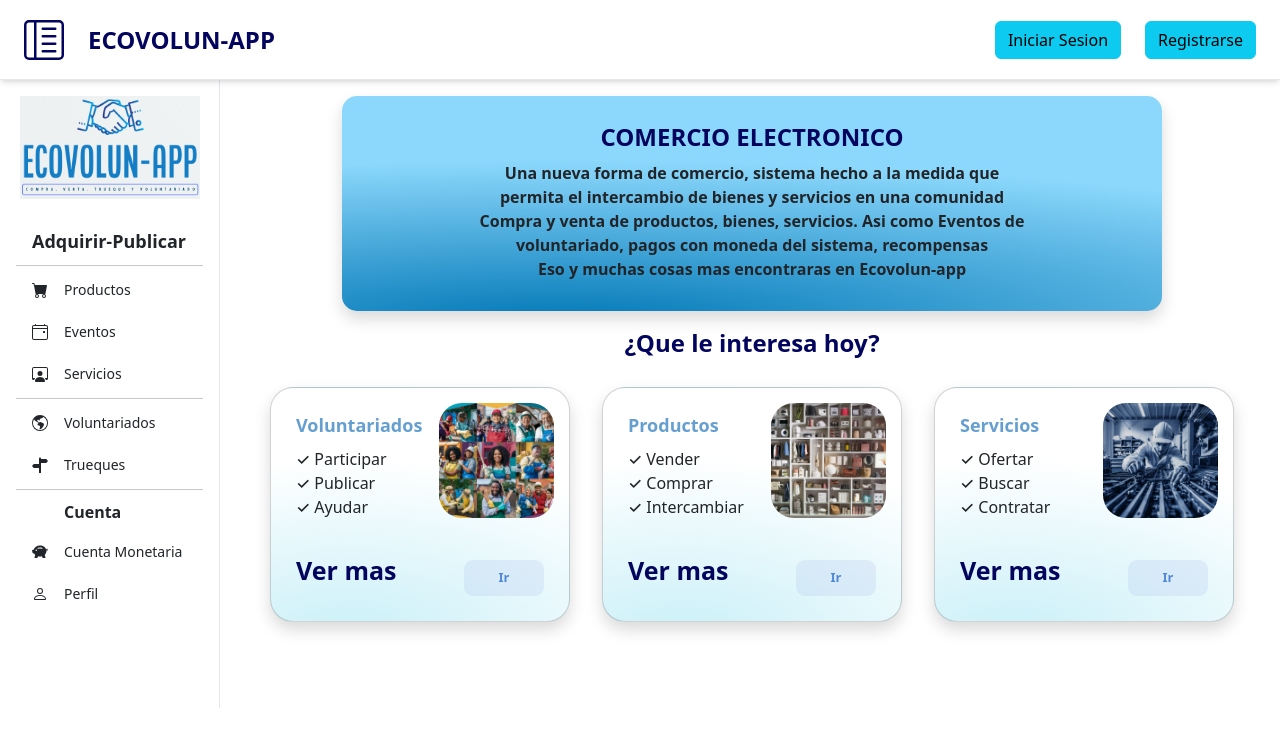
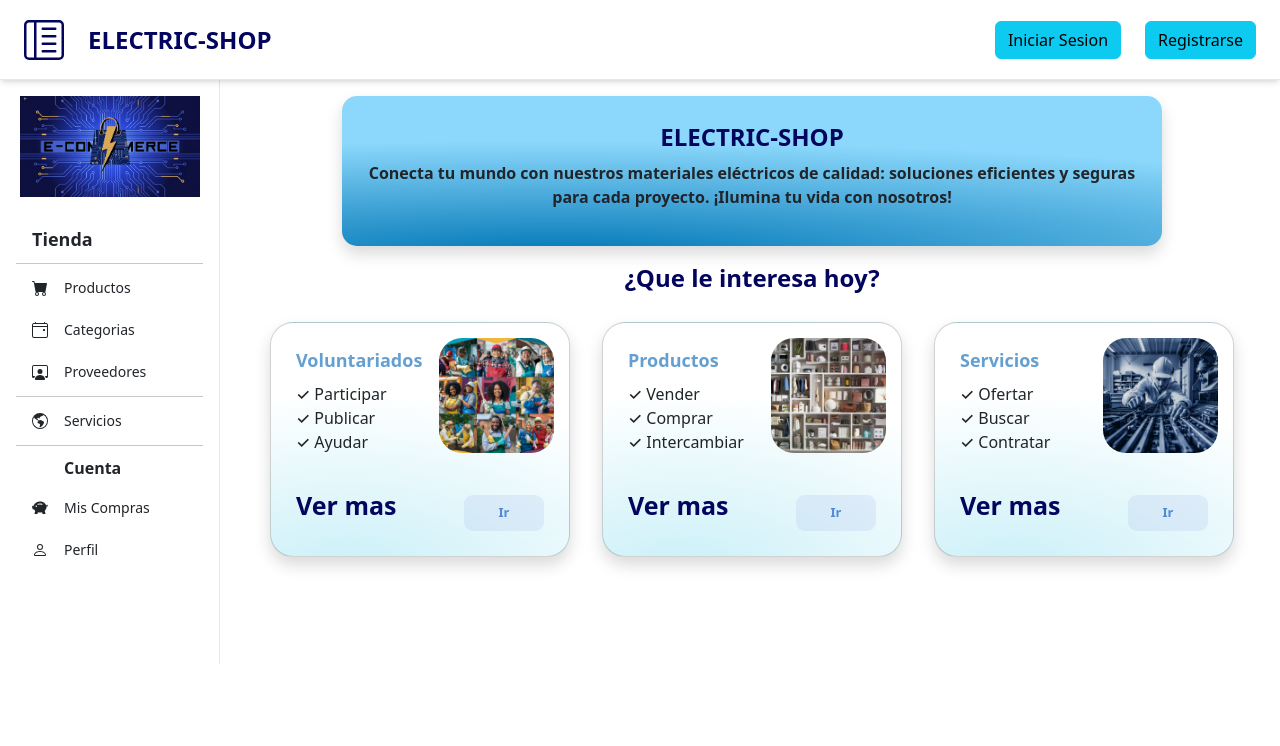
Before and after one commit to Elvis-Aguilar/electric-shop-front-SS1, an Angular app: page / in a window 1280 px wide. Shown: the top 746 px of the page. Built offline with nearby package versions, Linux system fonts and the light colour scheme.

Commit message:
firt-commit

```diff
--- a/src/app/shared/components/home/home.component.css
+++ b/src/app/shared/components/home/home.component.css
@@ -27,7 +27,7 @@ img {
 
 .card-1 {
     width: 80%;
-    height: 215px;
+    height: 150px;
     position: relative;
     padding: 25px;
     background: radial-gradient(178.94% 106.41% at 26.42% 106.41%, #0077B6 0%, rgba(255, 255, 255, 0) 71.88%)
--- a/src/app/shared/components/home/home.component.html
+++ b/src/app/shared/components/home/home.component.html
@@ -1,16 +1,13 @@
 <div class="flex items-center justify-center ">
     <div class="card-1 shadow">
         <h1 class="text-2xl text-center text-[#03045E] font-semibold mb-2">
-            COMERCIO ELECTRONICO
+            ELECTRIC-SHOP
         </h1>
         <p class="font-semibold justify-end text-center">
-            Una nueva forma de comercio, sistema hecho a la medida que
-            <br>permita el intercambio de bienes y servicios en una comunidad <br>
-            Compra y venta de productos, bienes, servicios. Asi como Eventos de
-            <br> voluntariado, pagos con <strong>moneda del sistema, recompensas</strong> <br>
-            Eso y muchas cosas mas encontraras en Ecovolun-app
+            Conecta tu mundo con nuestros materiales eléctricos de calidad: soluciones eficientes y seguras para cada
+            proyecto.
+            <strong> ¡Ilumina tu vida con nosotros!</strong>
         </p>
-        <!-- Contenido principal aquí -->
     </div>
 </div>
 
--- a/src/app/shared/components/nav-bar/nav-bar.component.html
+++ b/src/app/shared/components/nav-bar/nav-bar.component.html
@@ -17,7 +17,7 @@
   </a>
   <nav class="hidden lg:flex items-center gap-4 shrink-0 text-sm font-medium">
     <a class="font-semibold text-2xl text-[#03045E]" [routerLink]="['']">
-      ECOVOLUN-APP
+      ELECTRIC-SHOP
     </a>
   </nav>
   <form class="ml-auto flex-1 lg:ml-0">
--- a/src/app/shared/components/side-bar/side-bar.component.html
+++ b/src/app/shared/components/side-bar/side-bar.component.html
@@ -46,7 +46,7 @@
                 <span class="">Sistema</span>
             </a>
             <a class="flex items-center gap-3 rounded-lg px-3 py-2  dark:hover:text-[#ffffff] dark:hover:bg-[#0077B6]"
-            routerLink="area-admin/area-monetaria">
+                routerLink="area-admin/area-monetaria">
                 <svg xmlns="http://www.w3.org/2000/svg" width="16" height="16" fill="currentColor"
                     class="bi bi-piggy-bank-fill" viewBox="0 0 16 16">
                     <path
@@ -68,7 +68,7 @@
         </div>
         <div class="grid gap-1.5 px-3 mt-4 text-sm">
             <a class="flex items-center gap-3 rounded-lg px-3 py-1 text-lg font-semibold" rel="ugc">
-                <span class="">Adquirir-Publicar</span>
+                <span class="">Tienda</span>
             </a>
             <hr>
             <a class="flex items-center gap-3 rounded-lg px-3 py-2  dark:hover:text-[#ffffff] dark:hover:bg-[#03045E]"
@@ -88,7 +88,7 @@
                         d="M3.5 0a.5.5 0 0 1 .5.5V1h8V.5a.5.5 0 0 1 1 0V1h1a2 2 0 0 1 2 2v11a2 2 0 0 1-2 2H2a2 2 0 0 1-2-2V3a2 2 0 0 1 2-2h1V.5a.5.5 0 0 1 .5-.5M2 2a1 1 0 0 0-1 1v1h14V3a1 1 0 0 0-1-1zm13 3H1v9a1 1 0 0 0 1 1h12a1 1 0 0 0 1-1z" />
                     <path d="M11 7.5a.5.5 0 0 1 .5-.5h1a.5.5 0 0 1 .5.5v1a.5.5 0 0 1-.5.5h-1a.5.5 0 0 1-.5-.5z" />
                 </svg>
-                Eventos
+                Categorias
             </a>
             <a class="flex items-center gap-3 rounded-lg px-3 py-2  dark:hover:text-[#ffffff] dark:hover:bg-[#03045E]"
                 routerLink="area-servicios/home">
@@ -98,41 +98,31 @@
                     <path
                         d="M2 1a2 2 0 0 0-2 2v9.5A1.5 1.5 0 0 0 1.5 14h.653a5.4 5.4 0 0 1 1.066-2H1V3a1 1 0 0 1 1-1h12a1 1 0 0 1 1 1v9h-2.219c.554.654.89 1.373 1.066 2h.653a1.5 1.5 0 0 0 1.5-1.5V3a2 2 0 0 0-2-2z" />
                 </svg>
-                Servicios
+                Proveedores
             </a>
             <hr>
             <a class="flex items-center gap-3 rounded-lg px-3 py-2  dark:hover:text-[#ffffff] dark:hover:bg-[#03045E]"
-            routerLink="area-eventos/home">
+                routerLink="area-eventos/home">
                 <svg xmlns="http://www.w3.org/2000/svg" width="16" height="16" fill="currentColor"
                     class="bi bi-globe-americas" viewBox="0 0 16 16">
                     <path
                         d="M8 0a8 8 0 1 0 0 16A8 8 0 0 0 8 0M2.04 4.326c.325 1.329 2.532 2.54 3.717 3.19.48.263.793.434.743.484q-.121.12-.242.234c-.416.396-.787.749-.758 1.266.035.634.618.824 1.214 1.017.577.188 1.168.38 1.286.983.082.417-.075.988-.22 1.52-.215.782-.406 1.48.22 1.48 1.5-.5 3.798-3.186 4-5 .138-1.243-2-2-3.5-2.5-.478-.16-.755.081-.99.284-.172.15-.322.279-.51.216-.445-.148-2.5-2-1.5-2.5.78-.39.952-.171 1.227.182.078.099.163.208.273.318.609.304.662-.132.723-.633.039-.322.081-.671.277-.867.434-.434 1.265-.791 2.028-1.12.712-.306 1.365-.587 1.579-.88A7 7 0 1 1 2.04 4.327Z" />
                 </svg>
+                Servicios
+            </a>
 
-                Voluntariados
-
-            </a>
-            <a class="flex items-center gap-3 rounded-lg px-3 py-2  dark:hover:text-[#ffffff] dark:hover:bg-[#0077B6]"
-            routerLink="personal/area-trueques">
-                <svg xmlns="http://www.w3.org/2000/svg" width="16" height="16" fill="currentColor"
-                    class="bi bi-signpost-split-fill" viewBox="0 0 16 16">
-                    <path
-                        d="M7 16h2V6h5a1 1 0 0 0 .8-.4l.975-1.3a.5.5 0 0 0 0-.6L14.8 2.4A1 1 0 0 0 14 2H9v-.586a1 1 0 0 0-2 0V7H2a1 1 0 0 0-.8.4L.225 8.7a.5.5 0 0 0 0 .6l.975 1.3a1 1 0 0 0 .8.4h5z" />
-                </svg>
-                Trueques
-            </a>
             <hr>
             <a class="flex items-center gap-3 rounded-lg px-5 py-1 text-base font-semibold" rel="ugc">
                 <span class="">Cuenta</span>
             </a>
             <a class="flex items-center gap-3 rounded-lg px-3 py-2  dark:hover:text-[#ffffff] dark:hover:bg-[#0077B6]"
-            routerLink="personal/cuenta-monetaria">
+                routerLink="personal/cuenta-monetaria">
                 <svg xmlns="http://www.w3.org/2000/svg" width="16" height="16" fill="currentColor"
                     class="bi bi-piggy-bank-fill" viewBox="0 0 16 16">
                     <path
                         d="M7.964 1.527c-2.977 0-5.571 1.704-6.32 4.125h-.55A1 1 0 0 0 .11 6.824l.254 1.46a1.5 1.5 0 0 0 1.478 1.243h.263c.3.513.688.978 1.145 1.382l-.729 2.477a.5.5 0 0 0 .48.641h2a.5.5 0 0 0 .471-.332l.482-1.351c.635.173 1.31.267 2.011.267.707 0 1.388-.095 2.028-.272l.543 1.372a.5.5 0 0 0 .465.316h2a.5.5 0 0 0 .478-.645l-.761-2.506C13.81 9.895 14.5 8.559 14.5 7.069q0-.218-.02-.431c.261-.11.508-.266.705-.444.315.306.815.306.815-.417 0 .223-.5.223-.461-.026a1 1 0 0 0 .09-.255.7.7 0 0 0-.202-.645.58.58 0 0 0-.707-.098.74.74 0 0 0-.375.562c-.024.243.082.48.32.654a2 2 0 0 1-.259.153c-.534-2.664-3.284-4.595-6.442-4.595m7.173 3.876a.6.6 0 0 1-.098.21l-.044-.025c-.146-.09-.157-.175-.152-.223a.24.24 0 0 1 .117-.173c.049-.027.08-.021.113.012a.2.2 0 0 1 .064.199m-8.999-.65a.5.5 0 1 1-.276-.96A7.6 7.6 0 0 1 7.964 3.5c.763 0 1.497.11 2.18.315a.5.5 0 1 1-.287.958A6.6 6.6 0 0 0 7.964 4.5c-.64 0-1.255.09-1.826.254ZM5 6.25a.75.75 0 1 1-1.5 0 .75.75 0 0 1 1.5 0" />
                 </svg>
-                Cuenta Monetaria
+                Mis Compras
             </a>
             <a class="flex items-center gap-3 rounded-lg px-3 py-2  dark:hover:text-[#ffffff] dark:hover:bg-[#0077B6]"
                 [routerLink]="['personal/perfil']">
```
Also changed, not shown: src/assets/logo.png.
